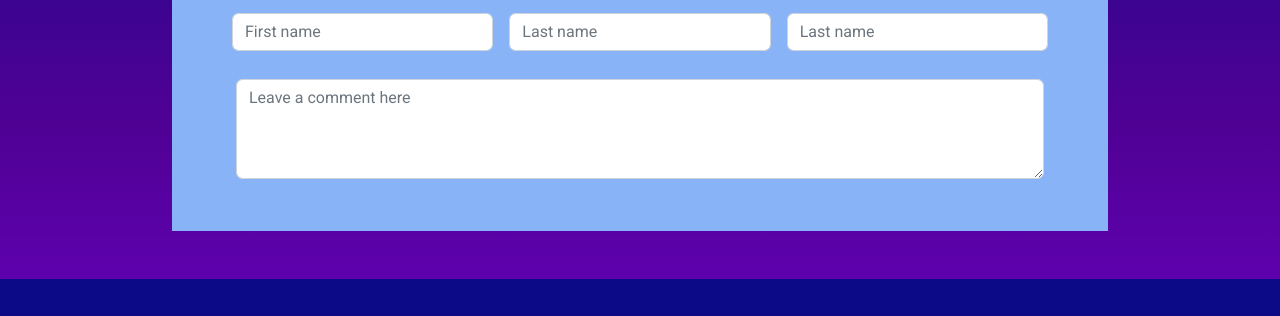
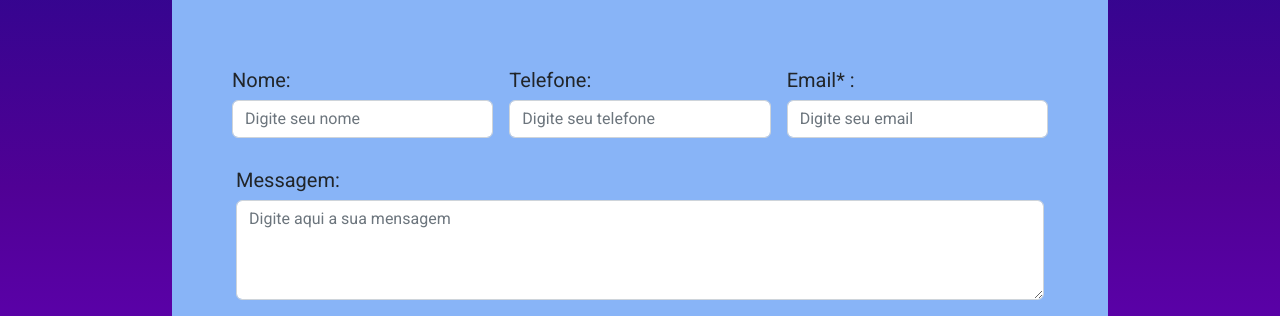
Before and after one commit to jaojogadez/grace-english, a plain HTML site: page views/contact.html in a window 1280 px wide. Shown: the part 300-616 px from the top of the page. Drawn offline with nearby package versions, Linux system fonts and the light colour scheme.

Commit message:
Update contact.html

```diff
--- a/views/contact.html
+++ b/views/contact.html
@@ -160,29 +160,31 @@
         class="row m-auto justify-content-center gx-5 p-0 mb-5"
       >
         <form class="row align-items-center text-dark p-5" id="formContact">
-          <div class="text-center">
+          <div class="text-center mb-5">
             <h1 class="display-6 fw-normal m-0">Deseja saber mais?</h1>
             <p class="display-6 fs-4">Deixe o seu contato</p>
           </div>
           <div class="container">
-            <div class="">
-                <div class="row row-cols-1 row-cols-md-2 row-cols-lg-3 g-3 mb-4">
+            <div>
+                <div class="row row-cols-1 row-cols-md-2 row-cols-lg-3 g-3 mb-4 text-dark">
                     <div class="col">
-                      <input type="text" class="form-control" placeholder="First name" aria-label="First name">
+                      <label for="name" class="form-label fs-5">Nome: </label>
+                      <input type="text" class="form-control" placeholder="Digite seu nome" id="name" aria-label="Digite seu nome">
                     </div>
                     <div class="col">
-                      <input type="text" class="form-control" placeholder="Last name" aria-label="Last name">
+                      <label for="tel" class="form-label fs-5">Telefone: </label>
+                      <input type="text" class="form-control" placeholder="Digite seu telefone" id="tel" aria-label="Digite seu telefone">
                     </div>
                     <div class="col">
-                      <input type="text" class="form-control" placeholder="Last name" aria-label="Last name">
+                      <label for="email" class="form-label fs-5">Email* : </label>
+                      <input type="text" class="form-control" placeholder="Digite seu email" id="email" aria-label="Digite seu telefone">
                     </div>
                 </div>
                 <div class="col p-1">
-                    <!-- <label for="floatingTextarea2">Comments</label> -->
-                    <textarea class="form-control" placeholder="Leave a comment here" id="floatingTextarea2" style="height: 100px"></textarea>
+                    <label for="message" class="form-label fs-5">Messagem: </label>
+                    <textarea class="form-control" placeholder="Digite aqui a sua mensagem" id="message" style="height: 100px"></textarea>
                 </div>
             </div>
-
           </div>
         </form>
       </section>
```
